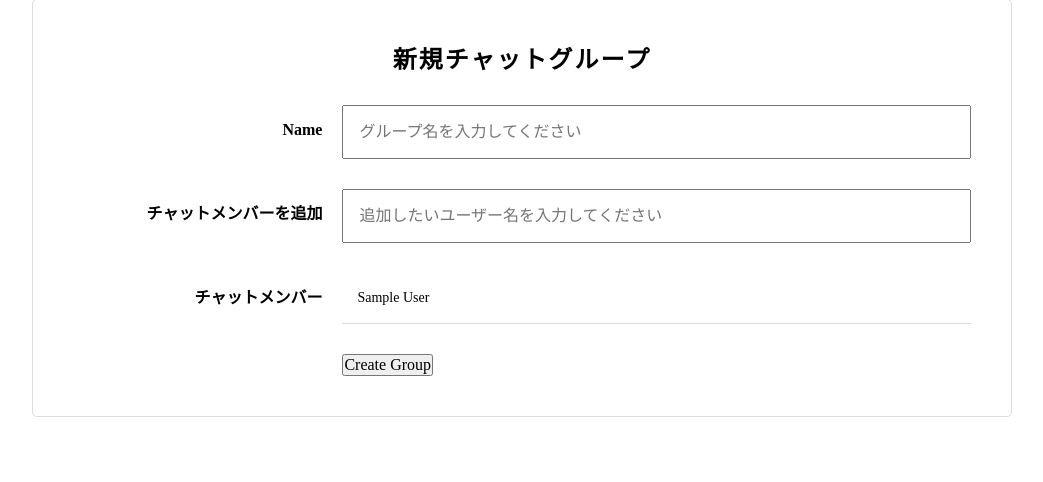
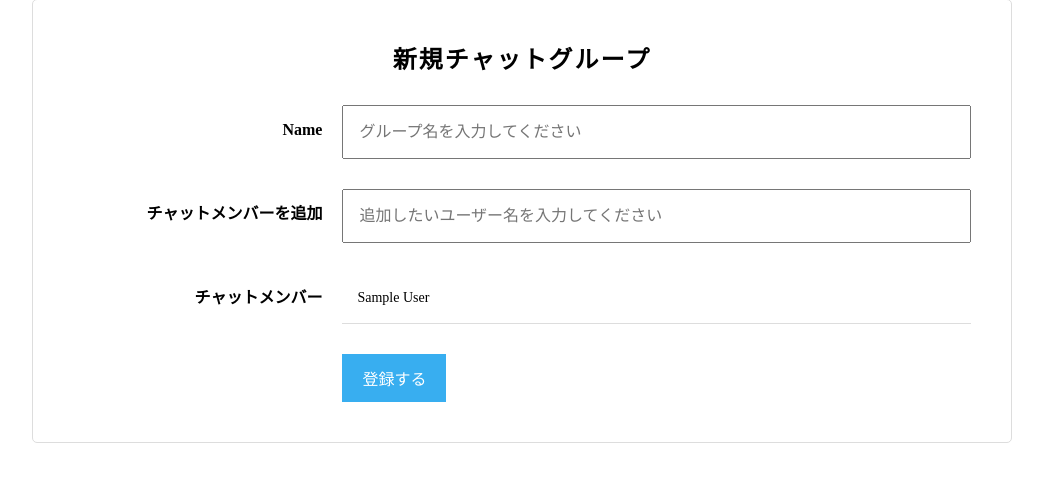
Before and after one commit to kana0313/chat-space, a Rails app: page /groups/new in a window 1280 px wide. Shown: the part 61-543 px from the top of the page, without its empty margins (118-1161 px from the left). Run offline with Rails 7, Linux system fonts and the light colour scheme; the visitor is signed in with stand-in values (Sample User, id 1); style sheets or scripts are compiled from the project's sources; some libraries are stand-ins or nearby versions.

Commit message:
ボタン編集

```diff
--- a/app/assets/stylesheets/group.scss
+++ b/app/assets/stylesheets/group.scss
@@ -52,7 +52,7 @@ li {
     padding: 10px 15px;
     box-sizing: border-box;
   }
-  &__action-btn :not(:root){
+  &__action-btn{
 
     display: inline-block;
     padding: 12px 20px;
--- a/app/views/groups/_form.html.haml
+++ b/app/views/groups/_form.html.haml
@@ -40,4 +40,4 @@
   .chat-group-form__field.clearfix
     .chat-group-form__field--left
     .chat-group-form__field--right
-      = f.submit class: 'chat-group-form__action-btn'
+      = f.submit "登録する" ,class: 'chat-group-form__action-btn'
```
